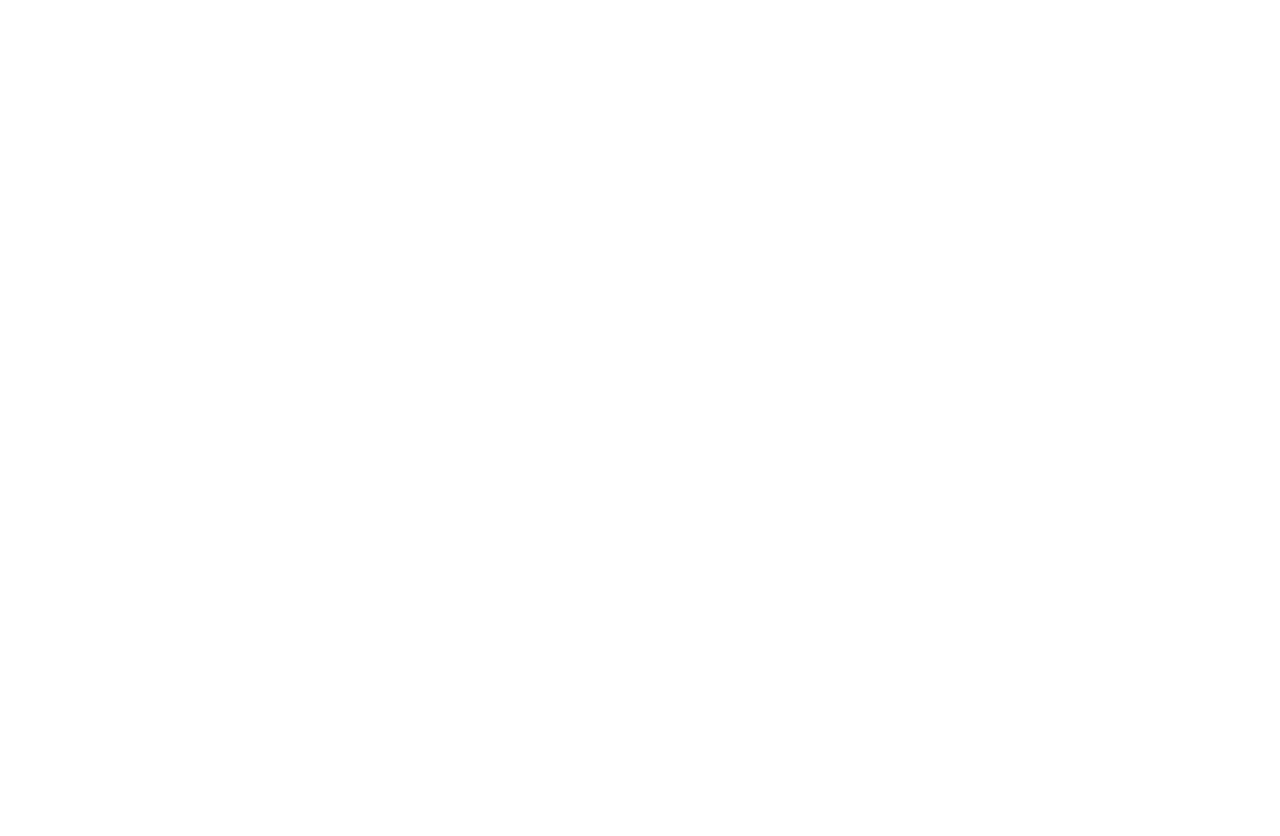
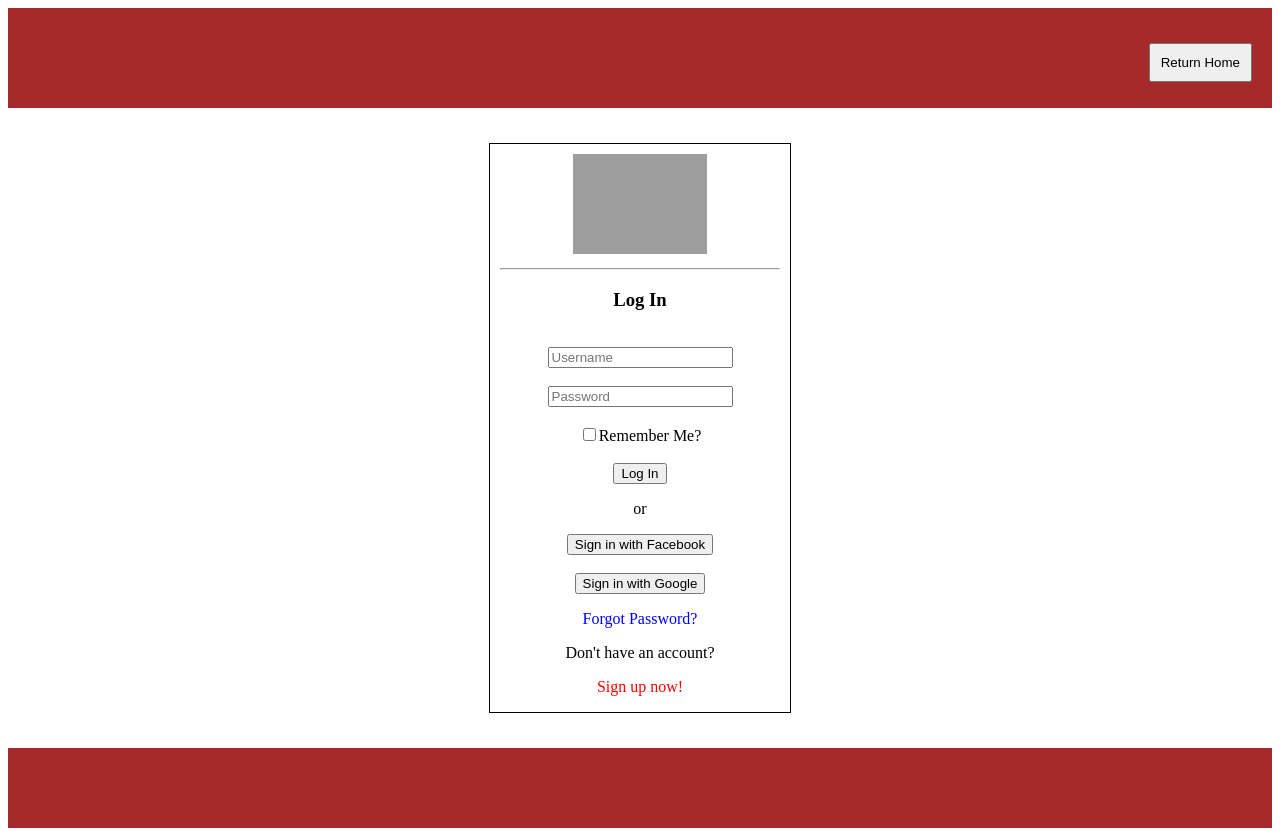
Before and after one commit to mrjermarco/shop-coffee, an Angular app in the folder shop-coffee-frontend/shop-coffee/: page /user-login in a window 1280 px wide. Before the commit this address led to /. Before the commit the page ends 800 px from the top, so only its background shows below. Built offline with nearby package versions, Linux system fonts and the light colour scheme; grey boxes are pictures that could not be loaded.

Commit message:
added html/css for login amd register page

```diff
--- a/shop-coffee-frontend/shop-coffee/src/app/register-user/register-user.component.css
+++ b/shop-coffee-frontend/shop-coffee/src/app/register-user/register-user.component.css
@@ -0,0 +1,56 @@
+#container {
+  display: grid;
+  width: 100%;
+  margin: auto;
+  justify-content: center;
+  grid-template-columns: 1fr;
+  grid-template-rows: 100px 80vh 10vh;
+
+  grid-template-areas:
+
+  "hd"
+  "reg"
+  "ft"
+    ;
+
+}
+
+#header {
+
+  grid-area: hd;
+  background-color: brown;
+  max-width: 100%;
+  }
+
+.register-box {
+
+  border: 1px solid black;
+  width: 300px;
+  margin: 50px;
+  text-align: center;
+
+}
+
+#box {
+  grid-area: reg;
+  margin: auto;
+}
+
+#btnStyle {
+
+  margin:10px;
+
+}
+
+#loginText {
+
+  color:red;
+
+}
+
+#footer {
+
+  grid: ft;
+  background-color: brown;
+
+}
--- a/shop-coffee-frontend/shop-coffee/src/app/register-user/register-user.component.html
+++ b/shop-coffee-frontend/shop-coffee/src/app/register-user/register-user.component.html
@@ -1 +1,39 @@
-<p>register-user works!</p>
+<body id="container">
+
+  <header id="header">
+
+  </header>
+
+    <div class = "register-box" id="box">
+
+        <form>
+
+          <h3> Sign Up Now </h3>
+
+            <label for="fullName"></label><br>
+            <input type="text" id="fullName" placeholder="Enter Your Name"><br>
+
+            <label for="email"></label><br>
+            <input type="text" id="email" placeholder="Enter Your Email"><br>
+
+            <label for="typePassword"></label><br>
+            <input type="text" id="typePassword" placeholder="Enter Your Password"><br>
+
+            <label for="confirmPassword"></label><br>
+            <input type="text" id="confirmPassword" placeholder="Confirm Password"><br>
+
+          <button type="submit" id="btnStyle"> Create Account </button>
+
+          <p> already have an account? </p>
+
+          <p id="loginText">Login Now!</p>
+
+        </form>
+
+    </div>
+
+  <footer id="footer">
+
+  </footer>
+
+</body>
--- a/shop-coffee-frontend/shop-coffee/src/app/user-login/user-login.component.css
+++ b/shop-coffee-frontend/shop-coffee/src/app/user-login/user-login.component.css
@@ -0,0 +1,75 @@
+#container {
+  display: grid;
+  width: 100%;
+  margin: auto;
+  justify-content: center;
+  grid-template-columns: 1fr;
+  grid-template-rows: 100px 80vh 10vh;
+
+  grid-template-areas:
+
+  "hd"
+  "log"
+  "ft"
+    ;
+
+}
+
+#header {
+
+  grid-area: hd;
+  background-color: brown;
+  max-width: 100%;
+  }
+
+  #homeBtn {
+    float: right;
+    margin: 20px;
+    margin-top: 35px;
+    padding: 10px;
+  }
+
+  #box {
+
+    grid-area: log;
+    margin: auto;
+
+  }
+
+.user-login-style {
+
+  border: 1px solid black;
+  width: 300px;
+  margin: 50px;
+  text-align: center;
+
+}
+
+#logo-style {
+
+  margin-top: 10px;
+
+}
+
+#line-css {
+
+  margin: 10px
+
+}
+
+#lostPwdStyle {
+
+  color: blue;
+}
+
+#signUpStyle {
+
+  color: red;
+}
+
+#footer {
+
+  grid: ft;
+  background-color: brown;
+
+}
--- a/shop-coffee-frontend/shop-coffee/src/app/user-login/user-login.component.html
+++ b/shop-coffee-frontend/shop-coffee/src/app/user-login/user-login.component.html
@@ -1 +1,55 @@
-<p>user-login works!</p>
+<body id ="container">
+
+  <header id="header">
+
+    <!-- Link to hompage once it is created -->
+    <button type="submit" id="homeBtn"> Return Home </button>
+
+  </header>
+
+    <div class="user-login-style" id="box">
+
+      <img src="assets/images/DJC Logo 3.png" id="logo-style" alt="Coffee Shop Logo" height="100px">
+
+        <hr id="line-css">
+
+          <h3>Log In</h3>
+
+            <form>
+
+              <label for="username"></label><br>
+              <input type="text" id="username" placeholder="Username "><br>
+
+              <label for="password"></label><br>
+              <input type="text" id="password" placeholder="Password"><br><br>
+
+              <input type="checkbox" id="remember-me">
+              <label for="remember-me">Remember Me?</label><br><br>
+
+              <!-- Link to User Home Page once created -->
+              <button type="submit"> Log In </button>
+
+              <p> or </p>
+
+              <!-- Buttons will just link to social media pages -->
+              <button type="submit"> Sign in with Facebook </button><br><br>
+              <button type="submit"> Sign in with Google </button>
+
+              <!-- figure out where to link this -->
+              <p id="lostPwdStyle"> Forgot Password? </p>
+
+              <p> Don't have an account? </p>
+
+              <!-- Link to register user page -->
+              <p id="signUpStyle"> Sign up now! </p>
+
+            </form>
+
+
+    </div>
+
+    <footer id="footer">
+
+    </footer>
+
+</body>
```
Also changed, not shown: shop-coffee-frontend/shop-coffee/src/app/app.module.ts (+8 -1 lines).
